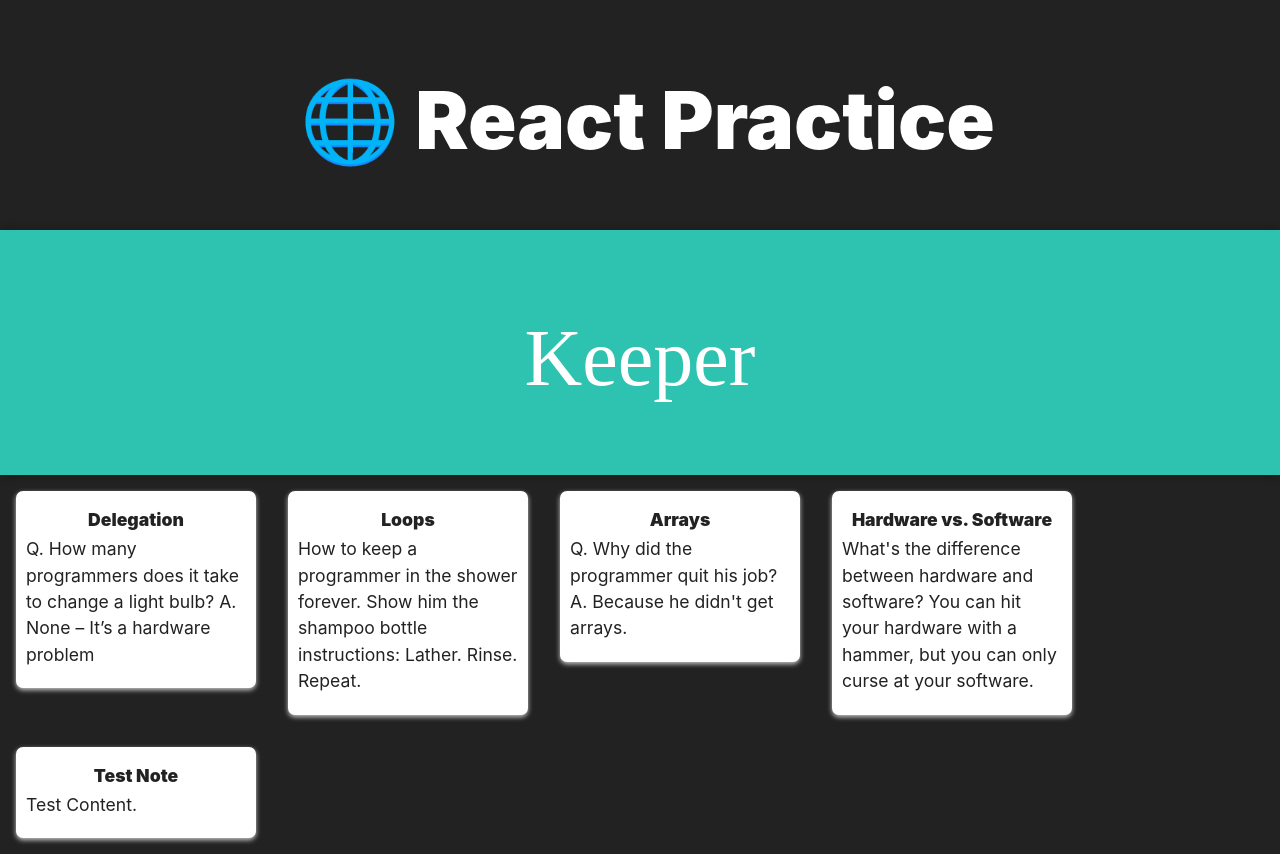
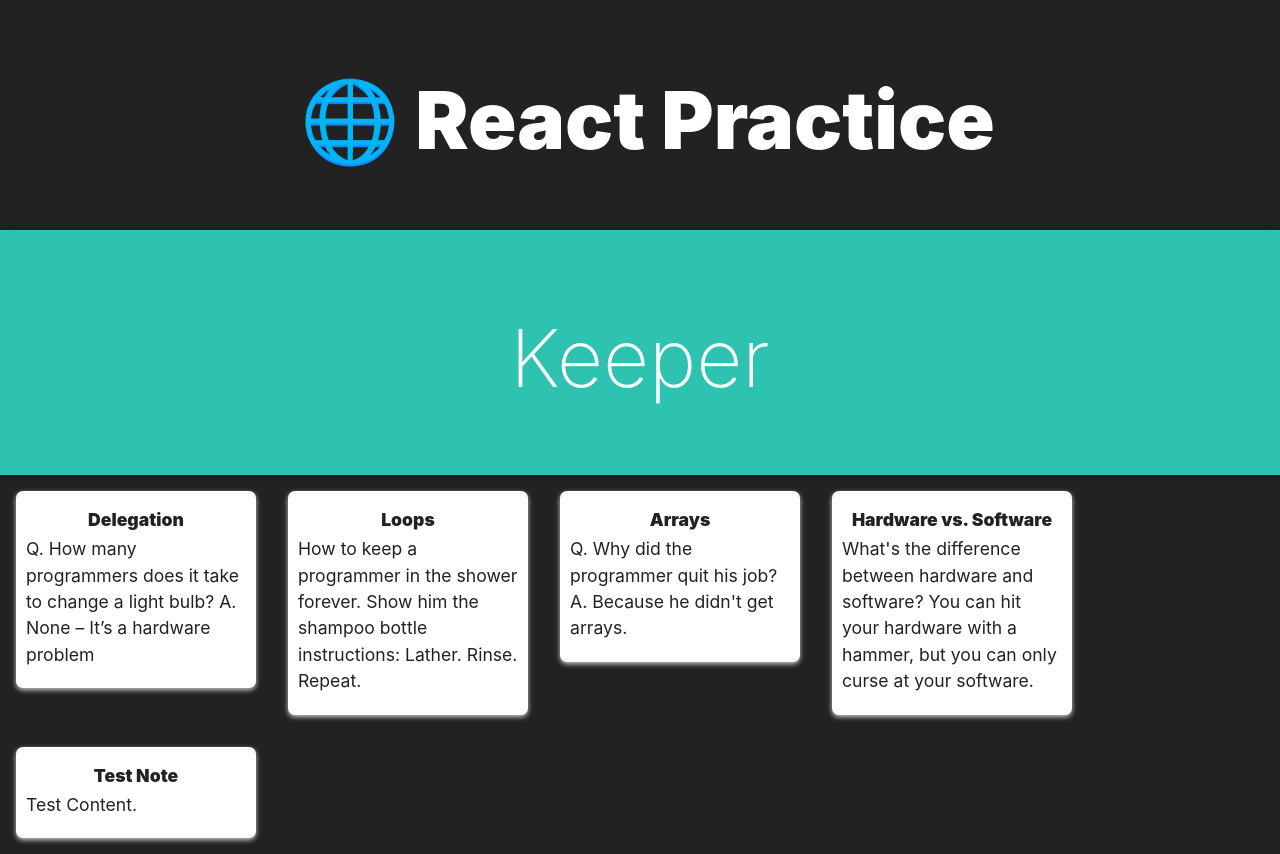
Before and after one commit to NachoKai/react-practice, a React (Create React App) app: page /Keeper in a window 1280 px wide. Built offline with nearby package versions, Linux system fonts and the light colour scheme.

Commit message:
fixed font family

```diff
--- a/src/App.css
+++ b/src/App.css
@@ -1,8 +1,8 @@
-@import url("https://fonts.googleapis.com/css2?family=Roboto:ital,wght@0,100;0,300;0,400;0,500;0,700;0,900;1,100;1,300;1,400;1,500;1,700;1,900&display=swap");
+@import url('https://fonts.googleapis.com/css2?family=Roboto:ital,wght@0,100;0,300;0,400;0,500;0,700;0,900;1,100;1,300;1,400;1,500;1,700;1,900&display=swap');
 
 html {
   width: 100%;
-  font-family: "Roboto", sans-serif;
+  font-family: 'Roboto', sans-serif;
 }
 
 body {
--- a/src/components/Keeper/Keeper.css
+++ b/src/components/Keeper/Keeper.css
@@ -6,7 +6,6 @@
 
 header h1 {
   color: #fff;
-  font-family: "McLaren", cursive;
   font-weight: 200;
 }
 
--- a/src/components/ToDo/ToDo.css
+++ b/src/components/ToDo/ToDo.css
@@ -34,7 +34,6 @@
   border-bottom-left-radius: 3px 15px;
   border: solid 3px transparent;
   border-bottom: dashed 3px #fdcb6e;
-  font-family: 'Architects Daughter', cursive;
   font-size: 1rem;
   color: hsla(260, 2%, 25%, 0.7);
   width: 70%;
@@ -44,7 +43,6 @@
 button {
   padding: 0;
   border: none;
-  font-family: 'Architects Daughter', cursive;
   text-decoration: none;
   padding-bottom: 3px;
   border-radius: 5px;
```
